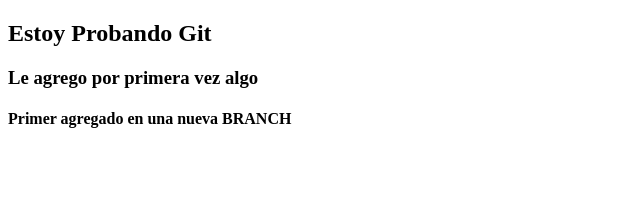
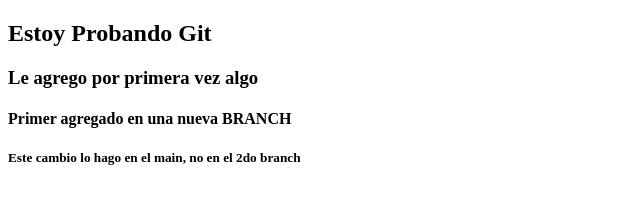
Before and after one commit to CrazySagnis/ProbandoGitHub, a plain HTML site: page index.html in a window 1280 px wide. Shown: the whole page, without its empty margins (0-640 px from the left). Drawn offline with Linux system fonts and the light colour scheme.

Commit message:
Agrego un cambio al main, no al segundo branch

```diff
--- a/index.html
+++ b/index.html
@@ -12,6 +12,7 @@
       <h2>Estoy Probando Git</h2>
       <h3>Le agrego por primera vez algo</h3>
       <h4>Primer agregado en una nueva BRANCH</h4>
+      <h5>Este cambio lo hago en el main, no en el 2do branch</h5>
     </main>
     <script src="js.js/index.js"></script>
   </body>
```
